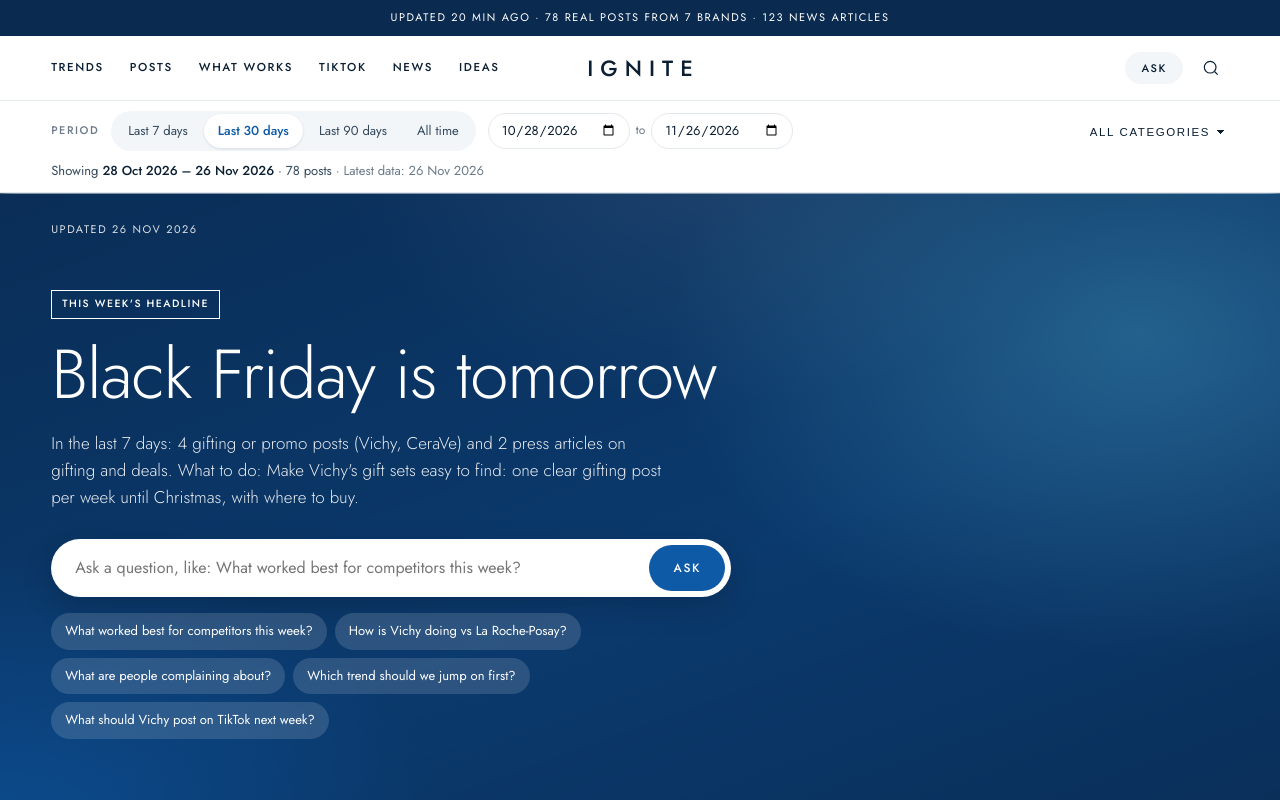
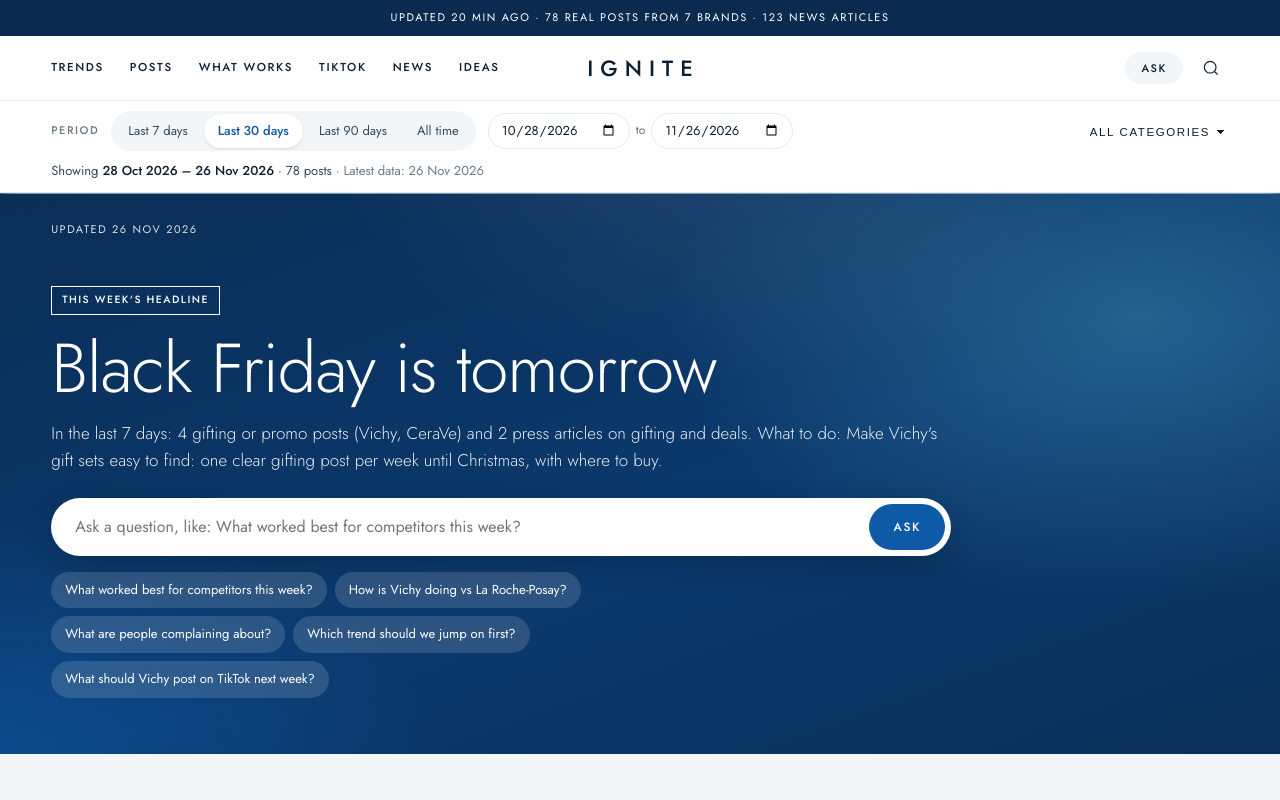
Before and after one commit to mehulsingh365-ctrl/IgniteBrandtracker-, a plain HTML site: page ignite/index.html in a window 1280 px wide. Shown: the top 800 px of the page. Drawn offline with Linux system fonts and the light colour scheme; a script that the page names is missing.

Commit message:
Add files via upload

```diff
--- a/ignite/css/style.css
+++ b/ignite/css/style.css
@@ -723,3 +723,11 @@ body:not(.has-ask) .ask-pill { background: var(--soft); color: var(--ink); }
 /* TikTok live feeds */
 #ttChips { margin: 18px 0 18px; }
 .tt-embed { min-height: 420px; }
+
+/* Hero: compact, text spread across the width (no picture) */
+.hero { min-height: 0; align-items: flex-start; }
+.hero__content { max-width: 1180px; width: 100%; padding-top: 92px; padding-bottom: 56px; }
+.hero__title { max-width: 1100px; margin: 16px 0 14px; }
+.hero__text { max-width: 900px; margin-bottom: 24px; }
+.ask-hero { max-width: 900px; }
+@media (max-width: 900px) { .hero__content { padding-top: 84px; padding-bottom: 40px; } }
```
